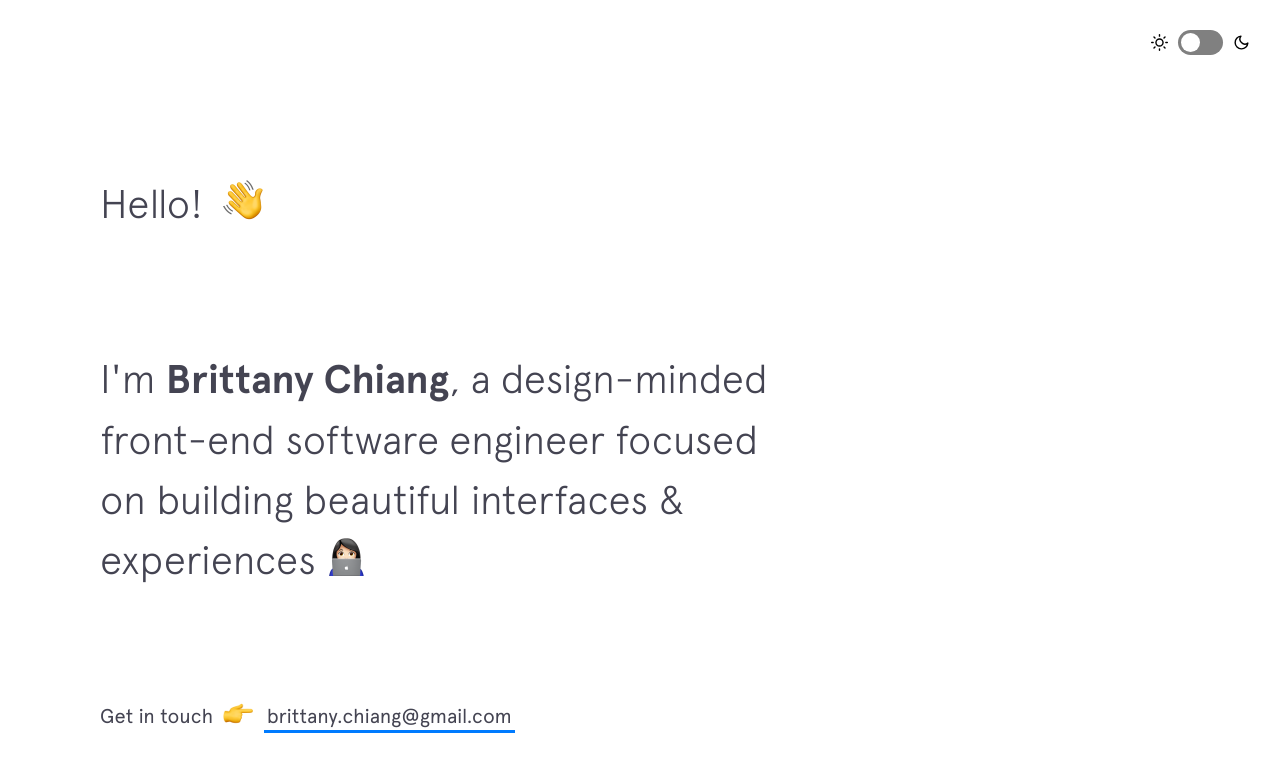
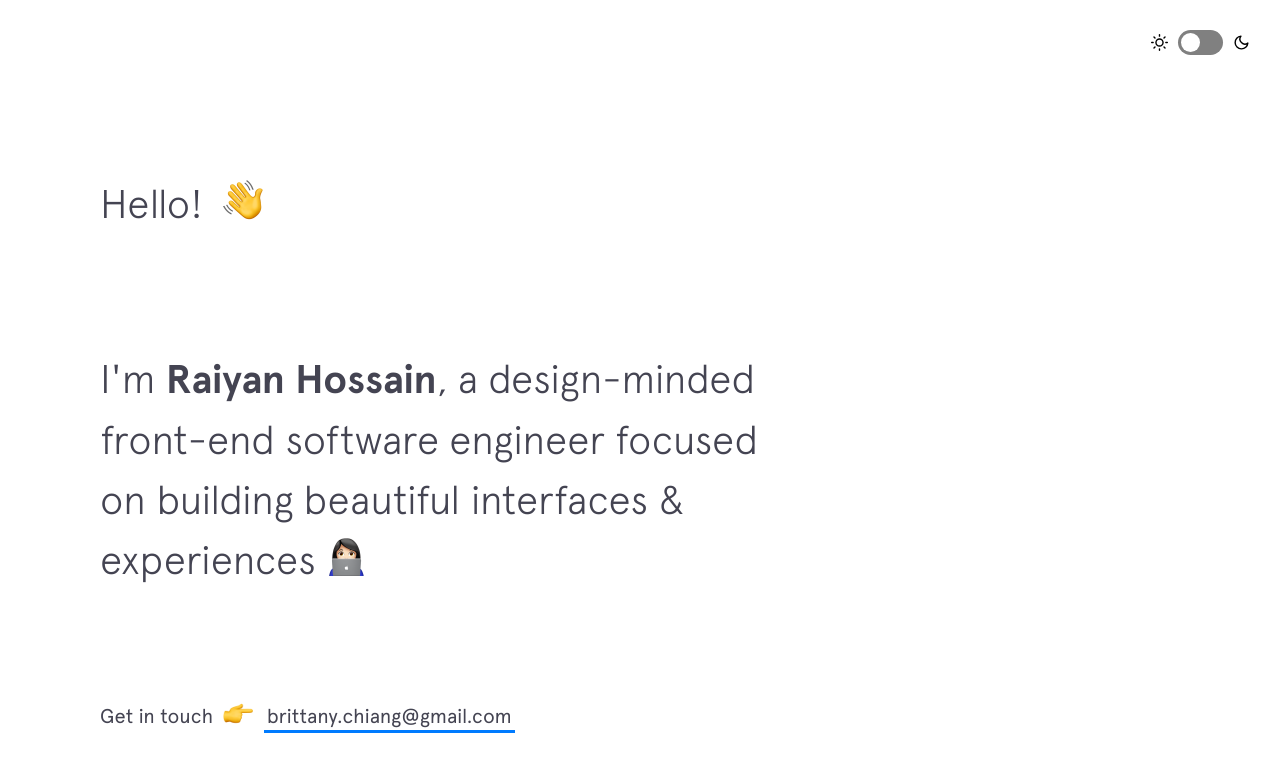
Before and after one commit to rh376/raiyanh717.github.io, a Jekyll site: the page built from index.html, in a window 1280 px wide and 900 px high. Shown: the top 772 px of the window. Built offline with Jekyll 4.4.1, drawn with Linux system fonts in a browser that asks for light colours; nearby versions of some CDN libraries; some of the changed text lies outside the part shown.

Commit message:
updating first parts of website

```diff
--- a/_includes/footer.html
+++ b/_includes/footer.html
@@ -1,7 +1,7 @@
 <footer class="footer">
   <div class="footer__copyright">
     <div class="top">
-      <span>Designed &amp; Developed by</span>
+      <span>Inspired by</span>
     </div>
     <div class="bottom">
       <span>Brittany Chiang</span>
--- a/_includes/intro.html
+++ b/_includes/intro.html
@@ -4,7 +4,7 @@
   </h1>
 
   <h2 class="intro__tagline">I'm
-    <span class="name">Brittany Chiang</span>, a design-minded front-end software engineer focused on building beautiful interfaces &amp; experiences
+    <span class="name">Raiyan Hossain</span>, a design-minded front-end software engineer focused on building beautiful interfaces &amp; experiences
     <span class="emoji technologist"></span>
   </h2>
 
```
